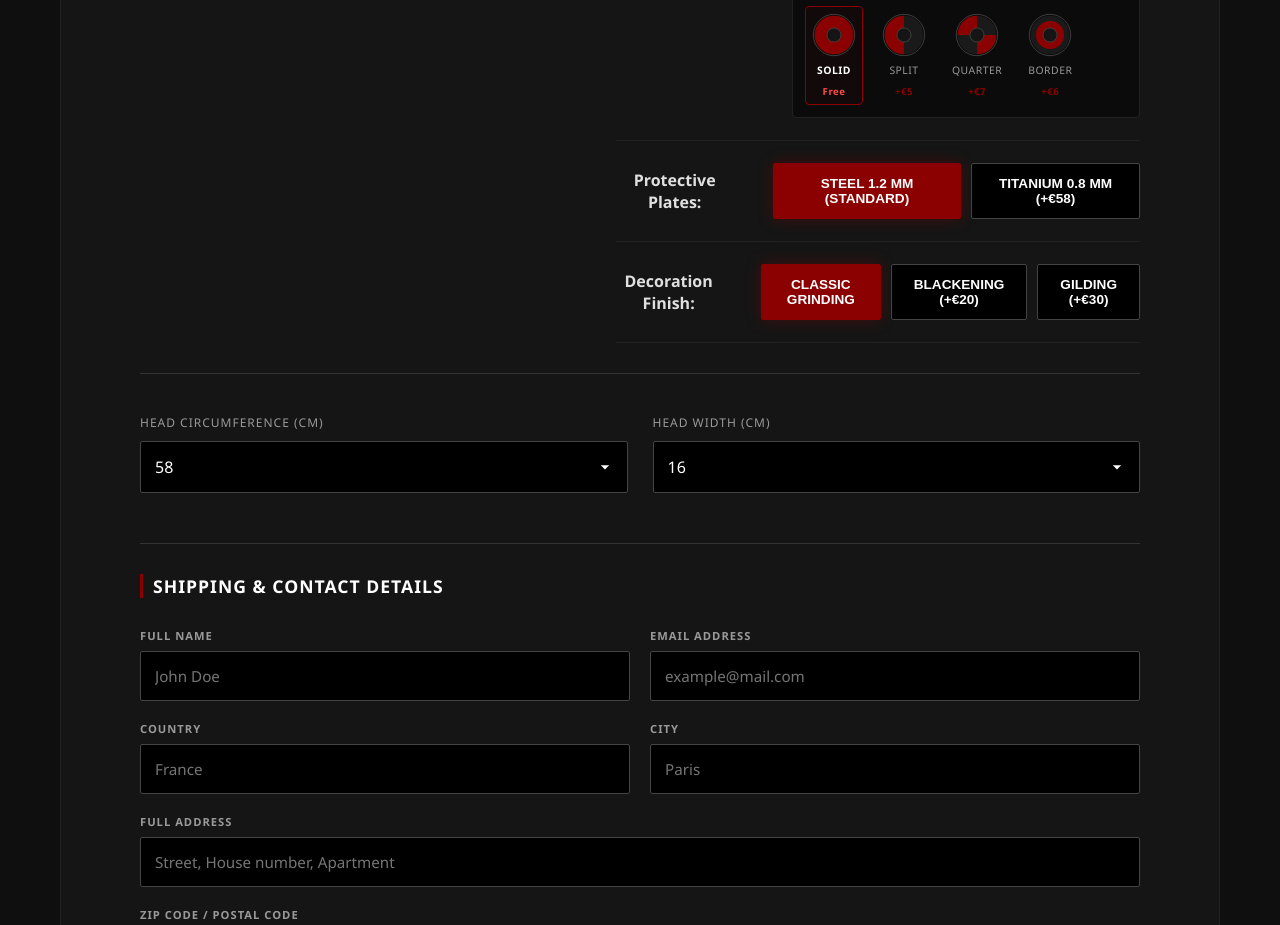
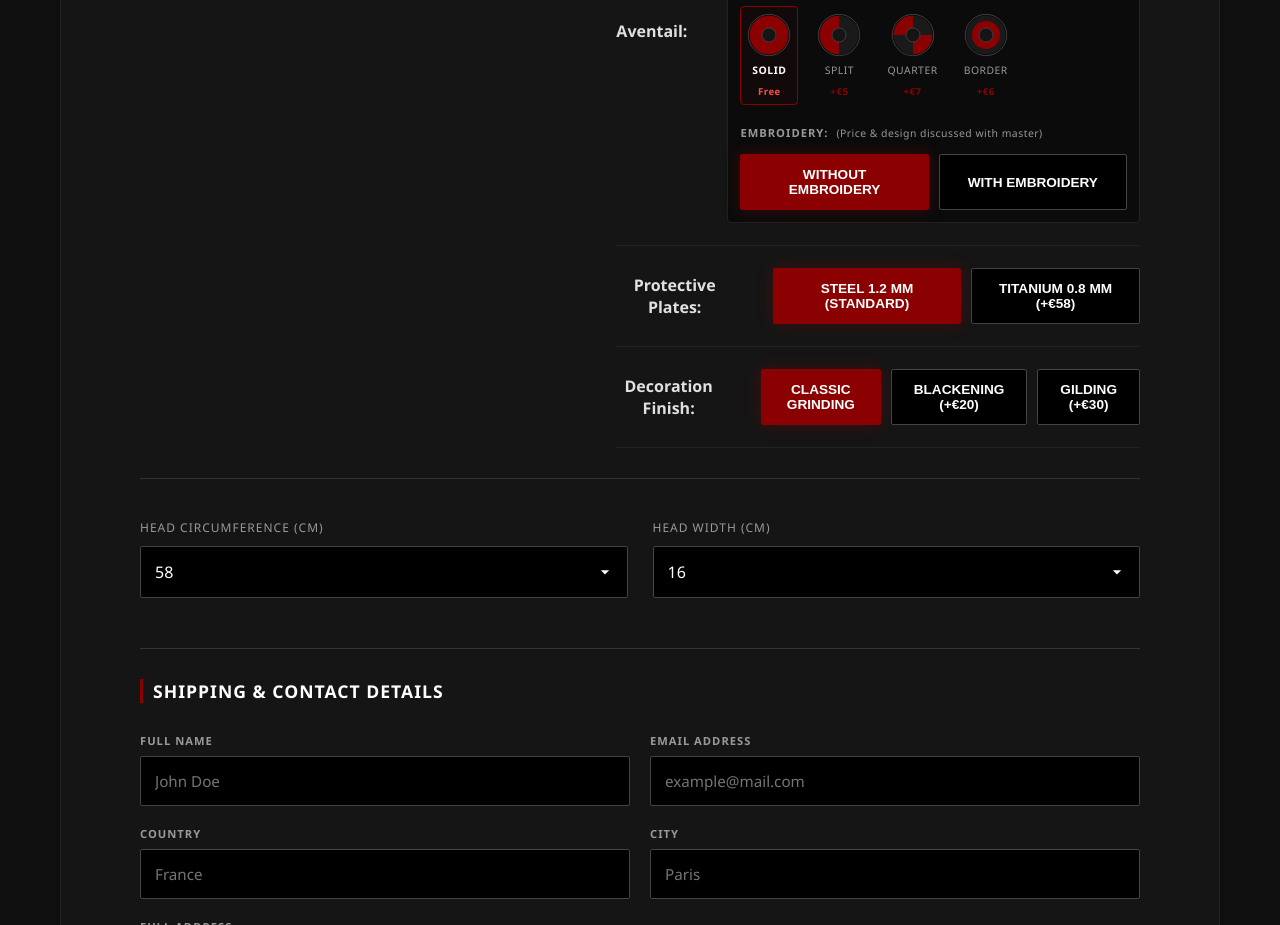
Before and after one commit to Sadovenko555/gorilla-armor-l, a React (Vite) app: page / in a window 1280 px wide. Shown: the part 2280-3205 px from the top of the page. Built offline with nearby package versions, Linux system fonts and the light colour scheme.

Commit message:
add embroidery

```diff
--- a/src/App.css
+++ b/src/App.css
@@ -507,3 +507,25 @@ textarea.calc-input.text-area-input {
     margin-bottom: 10px;
   }
 }
+
+/* Підказка про те, що ціна вишивки обговорюється */
+.sub-hint-text {
+  font-size: 0.65rem;
+  color: var(--text-dim);
+  text-transform: none;
+  font-weight: normal;
+  letter-spacing: 0.5px;
+  margin-left: 4px;
+}
+
+/* Корекція відступів для блоку з кнопками вишивки */
+.font-sub-buttons {
+  gap: 10px;
+  width: 100%;
+}
+
+.font-sub-buttons button {
+  flex: 1;
+  min-width: 140px;
+  text-align: center;
+}
--- a/src/components/Calculator.jsx
+++ b/src/components/Calculator.jsx
@@ -23,27 +23,19 @@ const patternPrices = {
   'Bordered': 6
 };
 
-// Оновлений компонент іконок з урахуванням центрального вирізу з ескізу
 const PatternIcon = ({ type, primaryHex, secondaryHex }) => {
   const pColor = primaryHex;
   const sColor = secondaryHex || "#111111";
 
   return (
     <svg width="44" height="44" viewBox="0 0 100 100" style={{ display: 'block' }}>
-      {/* 1. Суцільний (Solid) */}
-      {type === 'solid' && (
-        <circle cx="50" cy="50" r="44" fill={pColor} />
-      )}
-
-      {/* 2. Вертикальний спліт (Split) */}
+      {type === 'solid' && <circle cx="50" cy="50" r="44" fill={pColor} />}
       {type === 'two-colored' && (
         <>
           <circle cx="50" cy="50" r="44" fill={sColor} />
           <path d="M 50 6 A 44 44 0 0 0 50 94 Z" fill={pColor} />
         </>
       )}
-
-      {/* 3. Четверті (Quartered) */}
       {type === 'quartered' && (
         <>
           <circle cx="50" cy="50" r="44" fill={sColor} />
@@ -51,19 +43,13 @@ const PatternIcon = ({ type, primaryHex, secondaryHex }) => {
           <path d="M 50 50 L 94 50 A 44 44 0 0 1 50 94 Z" fill={pColor} />
         </>
       )}
-
-      {/* 4. З каймою (Bordered) — за ескізом кайма йде по зовнішньому колу */}
       {type === 'bordered' && (
         <>
           <circle cx="50" cy="50" r="44" fill={sColor} />
           <circle cx="50" cy="50" r="32" fill={pColor} />
         </>
       )}
-
-      {/* ЦЕНТРАЛЬНИЙ ВИРІЗ (Ескізне внутрішнє коло для форми авентайла) */}
       <circle cx="50" cy="50" r="16" fill="#151515" stroke="#444" strokeWidth="2" />
-
-      {/* Зовнішнє тонке кільце-обводка */}
       <circle cx="50" cy="50" r="47" fill="none" stroke="#444" strokeWidth="2" />
     </svg>
   );
@@ -78,6 +64,7 @@ const Calculator = () => {
   const [fabricPattern, setFabricPattern] = useState('Solid');
   const [primaryColor, setPrimaryColor] = useState(fabricColors[3]);
   const [secondaryColor, setSecondaryColor] = useState(fabricColors[0]);
+  const [embroidery, setEmbroidery] = useState('Without Embroidery'); // Новий стейт для вишивки
 
   const [headCirc, setHeadCirc] = useState('58');
   const [headWidth, setHeadWidth] = useState('16');
@@ -108,6 +95,7 @@ const Calculator = () => {
     setFabricPattern('Solid');
     setPrimaryColor(fabricColors[3]);
     setSecondaryColor(fabricColors[0]);
+    setEmbroidery('Without Embroidery'); // Скидання вишивки при зміні шолома
   };
 
   const patternPriceMod = optAv?.label.includes('Fabric') ? (patternPrices[fabricPattern] || 0) : 0;
@@ -129,8 +117,10 @@ const Calculator = () => {
       ? `Color: ${primaryColor.name}`
       : `Main Color: ${primaryColor.name}, Secondary Color: ${secondaryColor.name}`;
 
+    // Збираємо деталі авентайла разом із вишивкою
+    const embroideryDetails = optAv?.label.includes('Fabric') ? `, Embroidery: ${embroidery}` : '';
     const aventailDetails = optAv
-      ? `${optAv.label}${optAv.label.includes('Fabric') ? ` (Pattern: ${fabricPattern}, ${colorDetails})` : ''}`
+      ? `${optAv.label}${optAv.label.includes('Fabric') ? ` (Pattern: ${fabricPattern}, ${colorDetails}${embroideryDetails})` : ''}`
       : 'None (Standard Chain Mail)';
 
     const templateParams = {
@@ -156,6 +146,7 @@ const Calculator = () => {
       .then(() => {
         alert('Order sent successfully!');
         setFullName(''); setEmail(''); setCountry(''); setCity(''); setAddress(''); setZipCode(''); setNotes('');
+        setEmbroidery('Without Embroidery');
       })
       .catch(() => alert('Error sending order.'));
   };
@@ -223,7 +214,6 @@ const Calculator = () => {
                   {optAv?.label.includes('Fabric') && (
                     <div className="fabric-patterns-container">
 
-                      {/* ЗАГОЛОВОК ПЕРШОГО КОЛЬОРУ З НАЗВОЮ ПОРУЧ */}
                       <div className="color-section-header">
                         <span className="pattern-section-title">Main Color:</span>
                         <span className="selected-color-name">{primaryColor.name}</span>
@@ -240,7 +230,6 @@ const Calculator = () => {
                         ))}
                       </div>
 
-                      {/* ЗАГОЛОВОК ДРУГОГО КОЛЬОРУ З НАЗВОЮ ПОРУЧ */}
                       {fabricPattern !== 'Solid' && (
                         <>
                           <div className="color-section-header" style={{ marginTop: '8px' }}>
@@ -284,6 +273,26 @@ const Calculator = () => {
                           </div>
                         ))}
                       </div>
+
+                      {/* НОВА СЕКЦІЯ: ВИБІР ВИШИВКИ */}
+                      <span className="pattern-section-title" style={{ marginTop: '12px', display: 'block' }}>
+                        Embroidery: <span className="sub-hint-text">(Price & design discussed with master)</span>
+                      </span>
+                      <div className="mini-buttons font-sub-buttons" style={{ marginTop: '6px' }}>
+                        <button
+                          className={embroidery === 'Without Embroidery' ? 'selected' : ''}
+                          onClick={() => setEmbroidery('Without Embroidery')}
+                        >
+                          Without Embroidery
+                        </button>
+                        <button
+                          className={embroidery === 'With Embroidery' ? 'selected' : ''}
+                          onClick={() => setEmbroidery('With Embroidery')}
+                        >
+                          With Embroidery
+                        </button>
+                      </div>
+
                     </div>
                   )}
                 </div>
```
